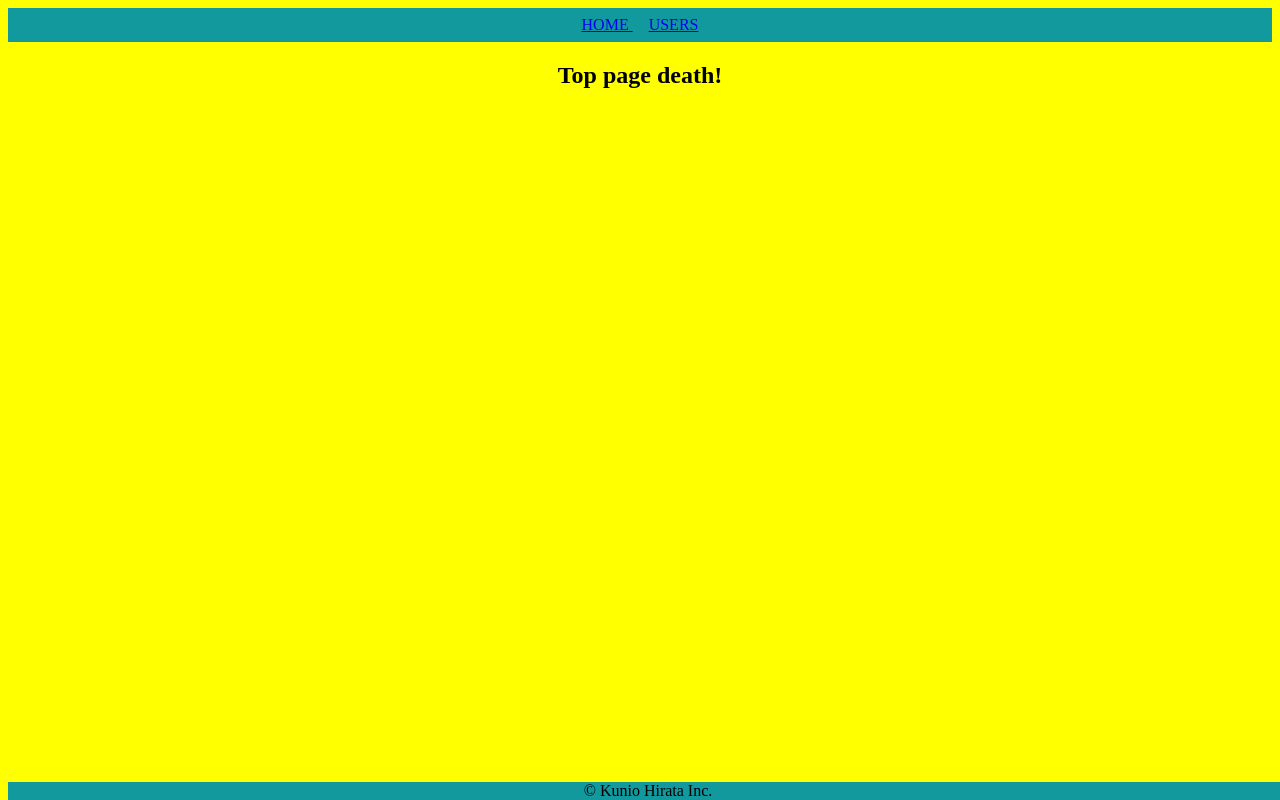
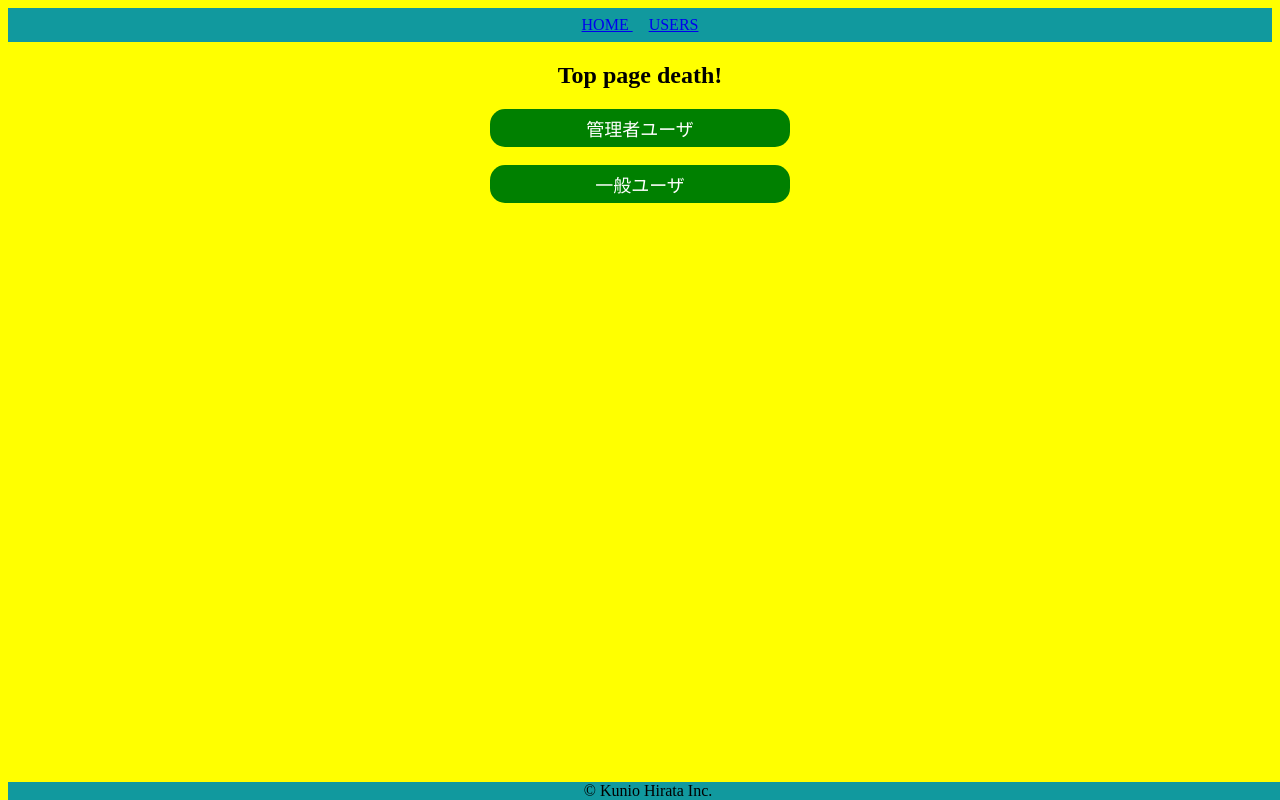
Before and after one commit to kuntaro0524/jak-myself-global-state, a React (Create React App) app: page / in a window 1280 px wide. Built offline with nearby package versions, Linux system fonts and the light colour scheme.

Commit message:
ひとまずの準備 onClick関数をpropsでSecondaryButtonにわたして、管理者とユーザのボタンを押したときに、Alertを出して確認する

```diff
--- a/src/components/atoms/button/SecondaryButton.jsx
+++ b/src/components/atoms/button/SecondaryButton.jsx
@@ -1,8 +1,10 @@
 import styled from "styled-components";
 
 export const SecondaryButton = (props) => {
-  const { children } = props;
-  return <SButton>{children}</SButton>;
+  // propsとしてボタンを押したときの関数を受け取って
+  const { children, onClick } = props;
+  // ボタンを押したときの関数として割り当てる
+  return <SButton onClick={onClick}>{children}</SButton>;
 };
 
 const SButton = styled.button`
@@ -10,8 +12,10 @@ const SButton = styled.button`
   color: #fff;
   padding: 6px 24px;
   border: none;
-  border-radius: 2px;
+  border-radius: 15px;
   outline: none;
+  font-size: 18px;
+  width: 300px;
   &:hover {
     cursor: pointer;
     opacity: 0.8;
--- a/src/components/pages/Top.jsx
+++ b/src/components/pages/Top.jsx
@@ -1,9 +1,17 @@
 import styled from "styled-components";
+import { SecondaryButton } from "../atoms/button/SecondaryButton";
 
 export const Top = () => {
+  const onClickAdmin = () => alert("管理者だよ");
+  const onClickUser = () => alert("ユーザだよ");
   return (
     <SContainer>
       <h2> Top page death! </h2>
+      <SecondaryButton onClick={onClickAdmin}> 管理者ユーザ </SecondaryButton>
+      <br />
+      <br />
+
+      <SecondaryButton onClick={onClickUser}> 一般ユーザ </SecondaryButton>
     </SContainer>
   );
 };
```
